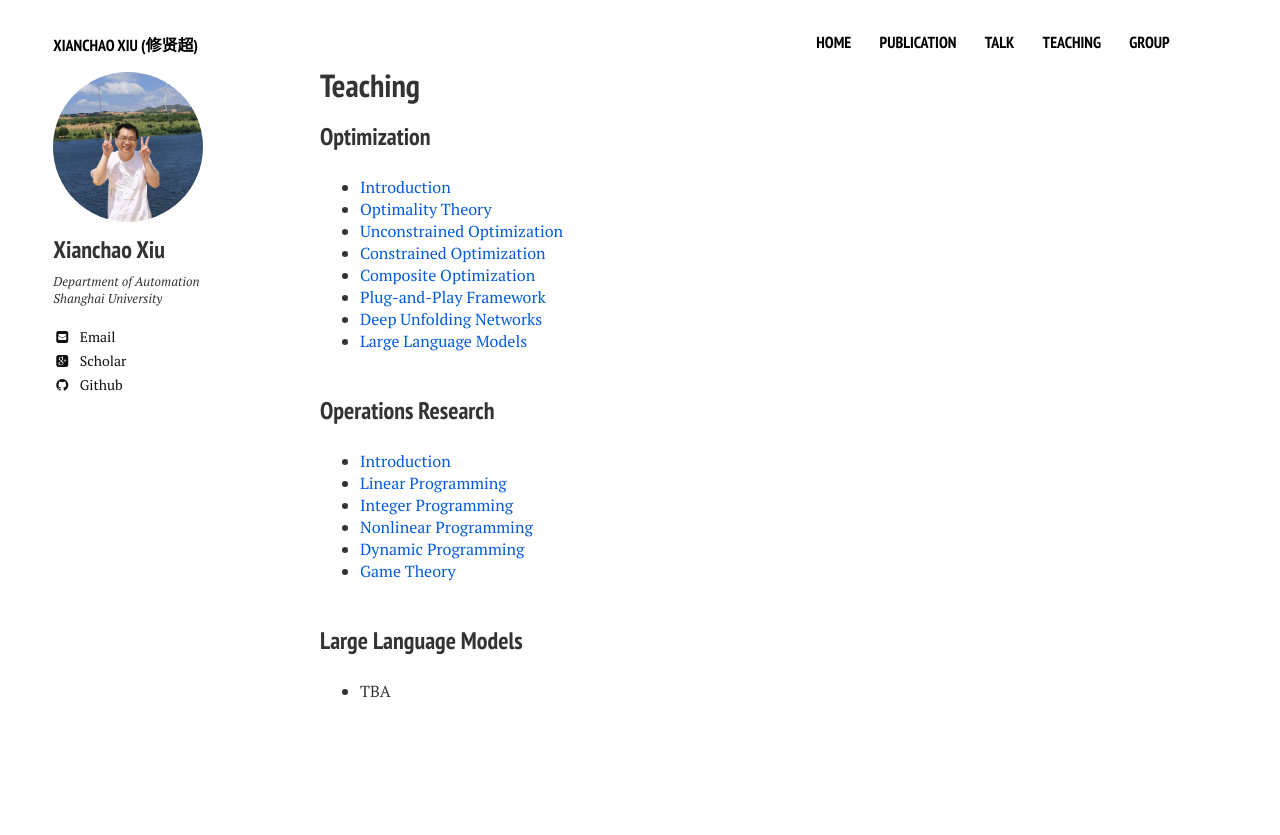
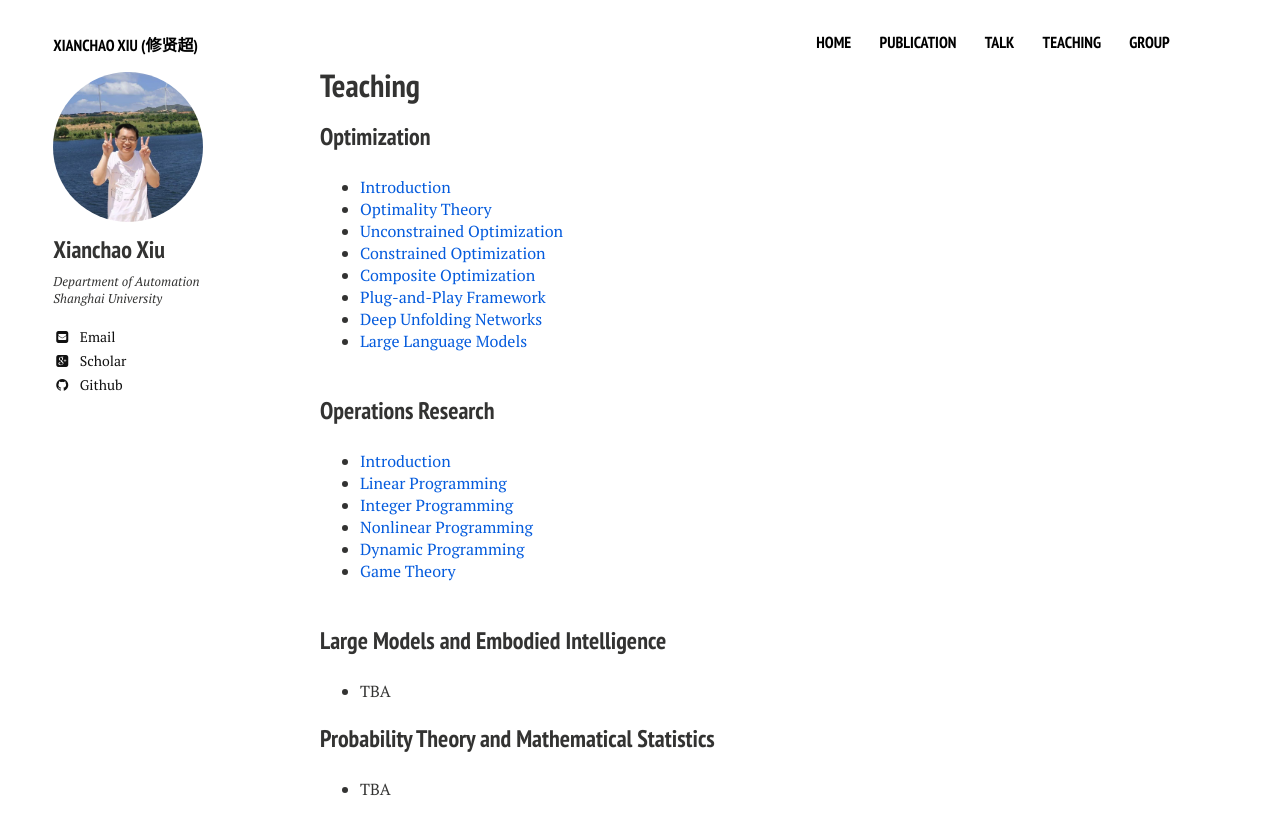
Before and after one commit to xianchaoxiu/xianchaoxiu.github.io, a Jekyll site: the page built from teaching/index.md, in a window 1280 px wide. Shown: the top 835 px of the page. Built offline with Jekyll 4.4.1, drawn with Linux system fonts in a browser that asks for light colours; nearby versions of some CDN libraries.

Commit message:
Update index.md

```diff
--- a/teaching/index.md
+++ b/teaching/index.md
@@ -33,5 +33,9 @@ share: false
 - <a href="../teaching/运筹学/动态规划.pdf" class="textlink" target="_blank">Dynamic Programming </a><br>
 - <a href="../teaching/运筹学/对策论.pdf" class="textlink" target="_blank">Game Theory </a><br><br>
 
-### Large Language Models
+### Large Models and Embodied Intelligence
 - TBA
+
+
+### Probability Theory and Mathematical Statistics
+- TBA
```
